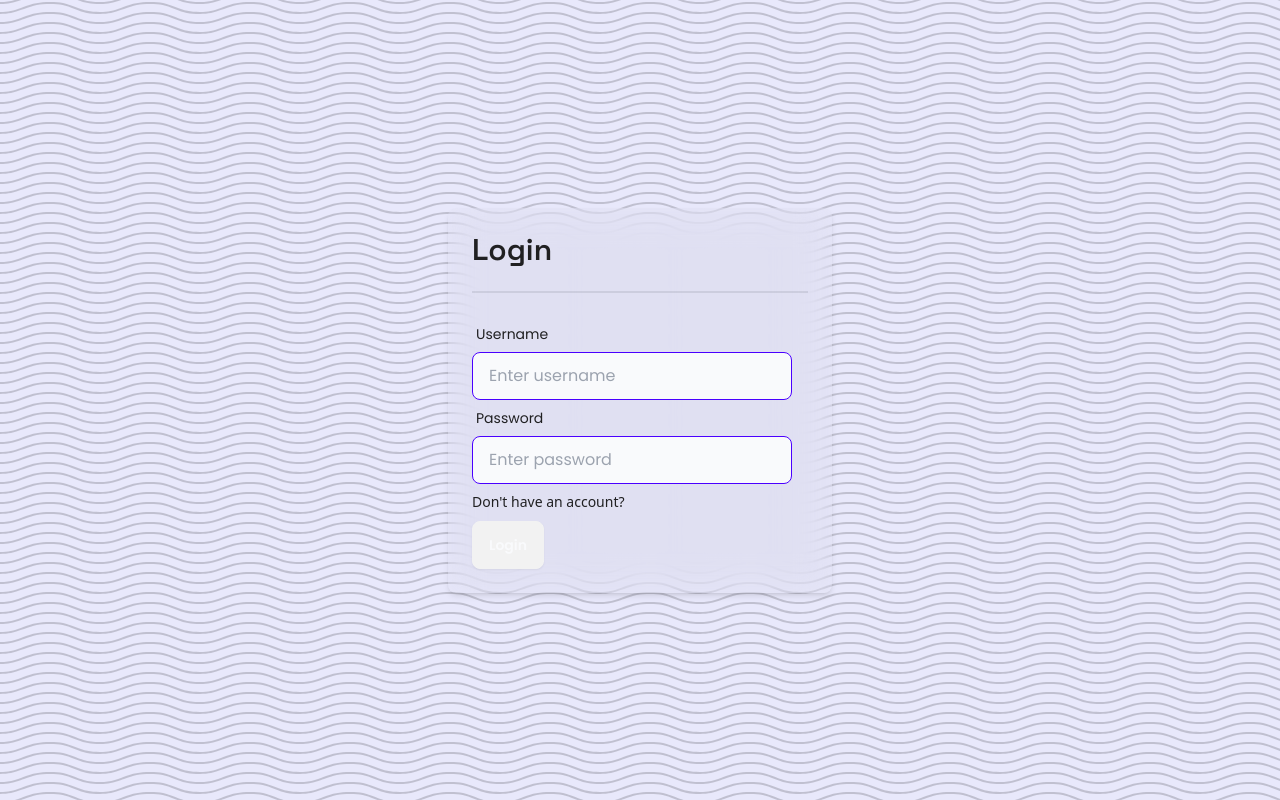
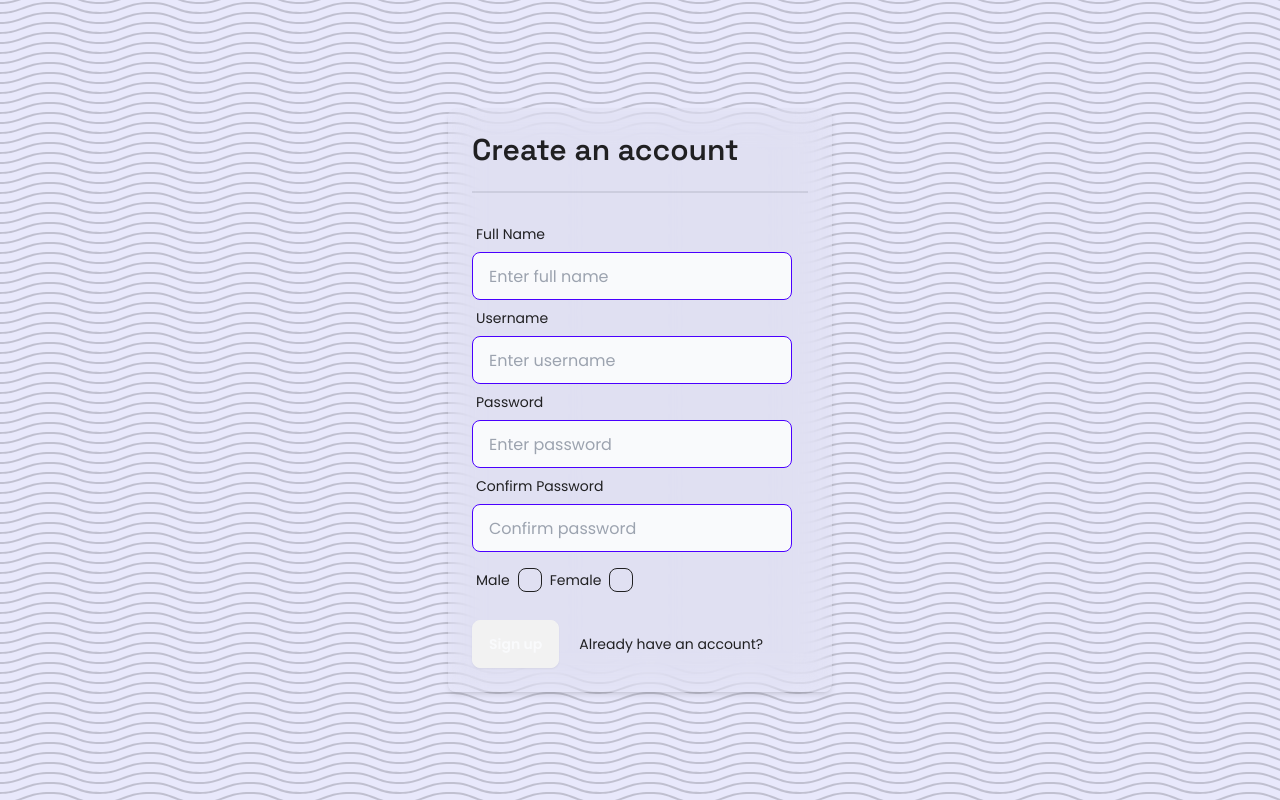
Before and after one commit to mergik/tubonge, a React (Vite) app in the folder frontend/: page / in a window 1280 px wide. Built offline with nearby package versions, Linux system fonts and the light colour scheme.

Commit message:
Create signup page & minor changes to login

```diff
--- a/frontend/src/App.jsx
+++ b/frontend/src/App.jsx
@@ -1,9 +1,10 @@
 import Login from "./pages/login/Login";
+import SignUp from "./pages/signup/Signup";
 
 export default function App() {
   return (
     <div className="p-4 h-screen flex items-center justify-center">
-      <Login/>
+      <SignUp />
 
     </div>
   )
--- a/frontend/src/pages/login/Login.jsx
+++ b/frontend/src/pages/login/Login.jsx
@@ -11,13 +11,14 @@ const Login = () => {
         <div className="divider"></div>
 
         <form>
+          {/* Username */}
           <div>
               <label className="label">
                 <span className="label-text text-dark font-poppins">Username</span>
               </label>
               <input type="text" placeholder="Enter username" className="input input-bordered input-primary bg-light w-full max-w-xs text-dark font-poppins" />
           </div>
-
+          {/* Password */}
           <div>
               <label className="label">
                 <span className="label-text text-dark font-poppins">Password</span>
@@ -25,10 +26,9 @@ const Login = () => {
               <input type="password" placeholder="Enter password" className="input input-bordered input-primary bg-light w-full max-w-xs text-dark font-poppins" />
           </div>
 
-          <a href='#' className="link link-hover text-dark text-sm mt-2 inline-block">Don't have an account?</a>
-
-          <div>
+          <div className='flex mt-5 items-center'>
           <button className="btn btn-md mt-2 font-poppins text-light">Login</button>
+          <a href='#' className="link link-hover text-dark text-sm ml-5 inline-block font-poppins">Don't have an account?</a>
           </div>
         </form>
       </div>
--- /dev/null
+++ b/frontend/src/pages/signup/GenderCheckbox.jsx
@@ -0,0 +1,24 @@
+import React from 'react'
+
+const GenderCheckbox = () => {
+  return (
+    <div className='flex mt-2'>
+        <div className="form-control">
+            <label className="label cursor-pointer gap-2">
+                <span className="label-text font-poppins text-dark">Male</span>
+                <input type="checkbox" className="checkbox checkbox-primary border-dark" />
+            </label>
+        </div>
+
+        <div className="form-control">
+            <label className="label cursor-pointer gap-2">
+                <span className="label-text font-poppins text-dark">Female</span>
+                <input type="checkbox" className="checkbox checkbox-primary border-dark" />
+            </label>
+        </div>
+
+    </div>
+  )
+}
+
+export default GenderCheckbox;
--- a/frontend/src/pages/signup/Signup.jsx
+++ b/frontend/src/pages/signup/Signup.jsx
@@ -1,9 +1,58 @@
 import React from 'react'
+import GenderCheckbox from './GenderCheckbox';
 
 const SignUp = () => {
   return (
-    <div>SignUp</div>
+    <div className='flex flex-col items-center justify-center min-w-96 mx-auto'>
+      <div className='w-full p-6 rounded-lg shadow-md bg-gray-400 bg-clip-padding backdrop-filter backdrop-blur-lg bg-opacity-0'>
+        <h1 className='text-3xl font-grotesk font-semibold text-dark'>
+          Create an account
+        </h1>
+
+        <div className="divider"></div>
+
+        <form>
+          {/* Full name */}
+          <div>
+            <label className="label">
+              <span className="label-text text-dark font-poppins">Full Name</span>
+            </label>
+            <input type="text" placeholder="Enter full name" className="input input-bordered input-primary bg-light w-full max-w-xs text-dark font-poppins" />
+          </div>
+          {/* Username */}
+          <div>
+              <label className="label">
+                <span className="label-text text-dark font-poppins">Username</span>
+              </label>
+              <input type="text" placeholder="Enter username" className="input input-bordered input-primary bg-light w-full max-w-xs text-dark font-poppins" />
+          </div>
+          {/* Password */}
+          <div>
+              <label className="label">
+                <span className="label-text text-dark font-poppins">Password</span>
+              </label>
+              <input type="password" placeholder="Enter password" className="input input-bordered input-primary bg-light w-full max-w-xs text-dark font-poppins" />
+          </div>
+          {/* Confirm Password */}
+          <div>
+              <label className="label">
+                <span className="label-text text-dark font-poppins">Confirm Password</span>
+              </label>
+              <input type="password" placeholder="Confirm password" className="input input-bordered input-primary bg-light w-full max-w-xs text-dark font-poppins" />
+          </div>
+
+          {/* Gender Checkbox */}
+          <GenderCheckbox />
+
+          <div className='flex mt-5 items-center'>
+            <button className="btn btn-md font-poppins text-light">Sign up</button>
+            <a href='#' className="link link-hover text-dark text-sm ml-5 inline-block font-poppins">Already have an account?</a>
+          </div>
+        </form>
+      </div>
+
+    </div>
   )
 }
 
-export default SignUp
+export default SignUp;
```
